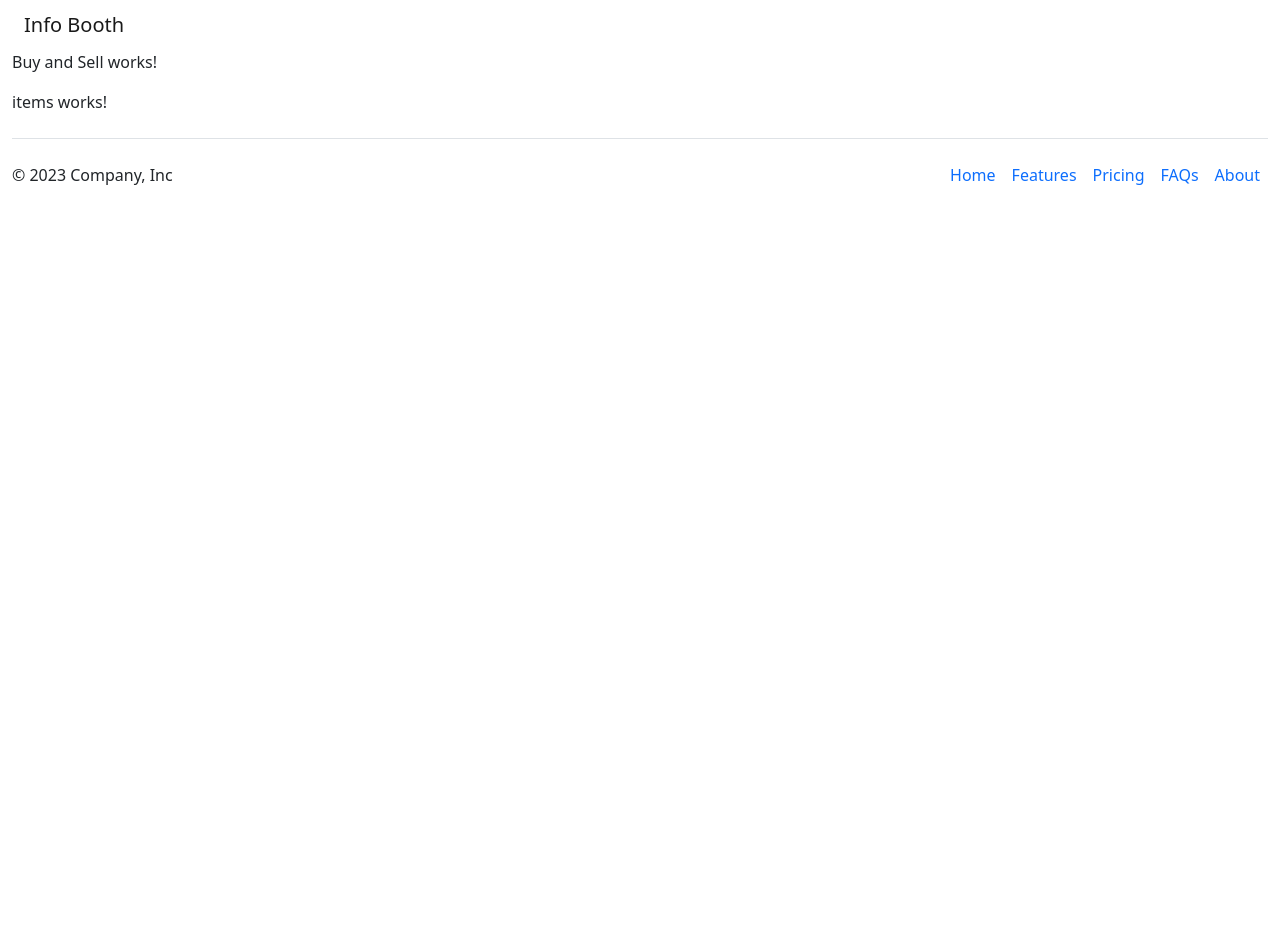
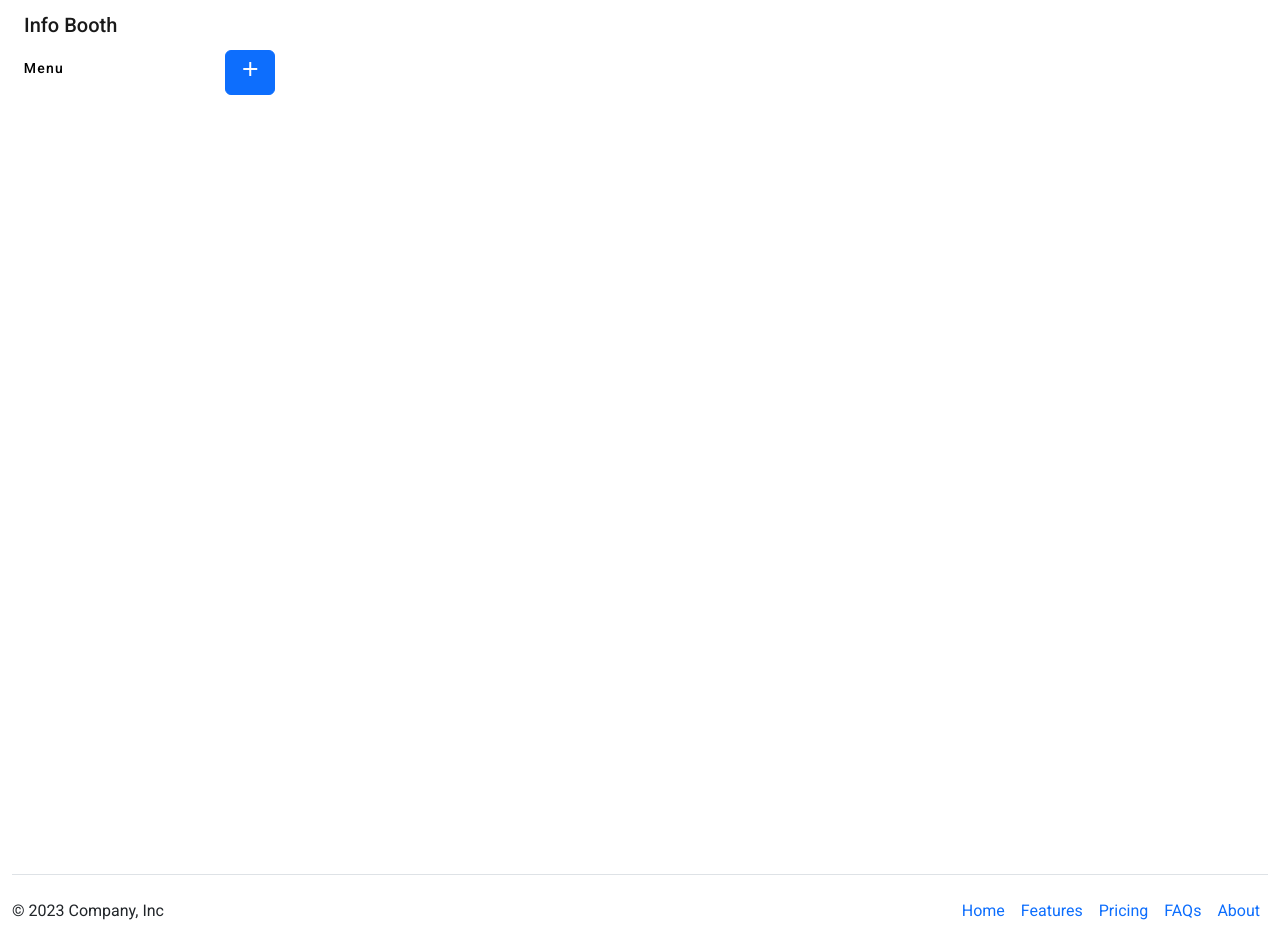
Before and after one commit to shahidbd75/info-booth, an Angular app: page /buy-sell/items in a window 1280 px wide. Before the commit the page ends 800 px from the top, so only its background shows below. Built offline with nearby package versions, Linux system fonts and the light colour scheme.

Commit message:
Add bootstrap and angular material

```diff
--- a/angular.json
+++ b/angular.json
@@ -30,6 +30,7 @@
               "src/assets"
             ],
             "styles": [
+              "@angular/material/prebuilt-themes/indigo-pink.css",
               "src/styles.scss"
             ],
             "scripts": []
@@ -93,6 +94,7 @@
               "src/assets"
             ],
             "styles": [
+              "@angular/material/prebuilt-themes/indigo-pink.css",
               "src/styles.scss"
             ],
             "scripts": []
--- a/package.json
+++ b/package.json
@@ -12,10 +12,13 @@
   "private": true,
   "dependencies": {
     "@angular/animations": "^16.1.0",
+    "@angular/cdk": "^16.1.5",
     "@angular/common": "^16.1.0",
     "@angular/compiler": "^16.1.0",
     "@angular/core": "^16.1.0",
+    "@angular/flex-layout": "^15.0.0-beta.42",
     "@angular/forms": "^16.1.0",
+    "@angular/material": "^16.1.5",
     "@angular/platform-browser": "^16.1.0",
     "@angular/platform-browser-dynamic": "^16.1.0",
     "@angular/router": "^16.1.0",
--- a/src/app/app.module.ts
+++ b/src/app/app.module.ts
@@ -1,10 +1,12 @@
 import { NgModule } from '@angular/core';
 import { BrowserModule } from '@angular/platform-browser';
+import { BrowserAnimationsModule } from '@angular/platform-browser/animations';
 
 import { AppRoutingModule } from './app-routing.module';
 import { AppComponent } from './app.component';
 import { SharedModule } from './shared/shared.module';
 import { NgbModule } from '@ng-bootstrap/ng-bootstrap';
+import { CommonModule } from '@angular/common';
 
 @NgModule({
   declarations: [
@@ -12,6 +14,8 @@ import { NgbModule } from '@ng-bootstrap/ng-bootstrap';
   ],
   imports: [
     BrowserModule,
+    BrowserAnimationsModule,
+    CommonModule,
     AppRoutingModule,
     SharedModule,
     NgbModule
--- a/src/app/sell-buy/pages/items/items.component.html
+++ b/src/app/sell-buy/pages/items/items.component.html
@@ -1 +1,5 @@
-<p>items works!</p>
+<div class="row">
+  <div class="col-6">
+    <button class="btn btn-primary" [routerLink]="['buy-sell/item']" [relativeTo]=""><mat-icon fontIcon="add"> Add Item</mat-icon></button>
+  </div>
+</div>
--- a/src/app/sell-buy/pages/layout/layout.component.html
+++ b/src/app/sell-buy/pages/layout/layout.component.html
@@ -1,2 +1,14 @@
-<p>Buy and Sell works!</p>
-<router-outlet></router-outlet>
+<div class="row wrapper h-100">
+  <div class="col-lg-2 col-md-4 col-xs-12">
+    <button mat-button [matMenuTriggerFor]="menu">Menu</button>
+    <mat-menu #menu="matMenu">
+      <button mat-menu-item [routerLink]="['items']">Items</button>
+      <button mat-menu-item [routerLink]="['item']">Buy</button>
+      <button mat-menu-item [routerLink]="['items']">Sell</button>
+    </mat-menu>
+
+  </div>
+  <div class="col-lg-10 col-md-8 col-xs-12">
+    <router-outlet></router-outlet>
+  </div>
+</div>
--- a/src/app/sell-buy/pages/layout/layout.component.scss
+++ b/src/app/sell-buy/pages/layout/layout.component.scss
@@ -0,0 +1,3 @@
+.wrapper {
+  max-height: 100%;
+}
--- a/src/app/sell-buy/pages/layout/layout.component.ts
+++ b/src/app/sell-buy/pages/layout/layout.component.ts
@@ -3,7 +3,7 @@ import { Component } from '@angular/core';
 @Component({
   selector: 'app-layout',
   templateUrl: './layout.component.html',
-  styleUrls: ['./layout.component.scss']
+  styleUrls: ['./layout.component.scss'],
 })
 export class LayoutComponent {
 
--- a/src/app/sell-buy/sell-buy.module.ts
+++ b/src/app/sell-buy/sell-buy.module.ts
@@ -5,7 +5,7 @@ import { SellBuyRoutingModule } from './sell-buy-routing.module';
 import { ItemsComponent } from './pages/items/items.component';
 import { ItemComponent } from './pages/item/item.component';
 import { LayoutComponent } from './pages/layout/layout.component';
-
+import { MaterialModule } from '../lib/material/material.module';
 
 @NgModule({
   declarations: [
@@ -15,7 +15,8 @@ import { LayoutComponent } from './pages/layout/layout.component';
   ],
   imports: [
     CommonModule,
-    SellBuyRoutingModule
+    SellBuyRoutingModule,
+    MaterialModule
   ]
 })
 export class SellBuyModule { }
--- a/src/index.html
+++ b/src/index.html
@@ -6,6 +6,9 @@
   <base href="/">
   <meta name="viewport" content="width=device-width, initial-scale=1">
   <link rel="icon" type="image/x-icon" href="favicon.ico">
+  <link rel="preconnect" href="https://fonts.gstatic.com">
+  <link href="https://fonts.googleapis.com/css2?family=Roboto:wght@300;400;500&display=swap" rel="stylesheet">
+  <link href="https://fonts.googleapis.com/icon?family=Material+Icons" rel="stylesheet">
 </head>
 <body class="container-fluid">
   <app-root></app-root>
--- a/src/styles.scss
+++ b/src/styles.scss
@@ -2,3 +2,6 @@
 
 /* Importing Bootstrap SCSS file. */
 @import 'bootstrap/scss/bootstrap';
+
+html, body { height: 100%; }
+body { margin: 0; font-family: Roboto, "Helvetica Neue", sans-serif; }
```
Also changed, not shown: src/app/lib/material/material.module.ts (added, +84 -0 lines), 1 other file (tests, documents, lock files or other folders).
